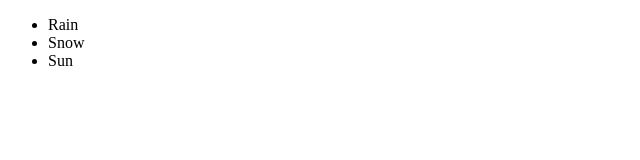
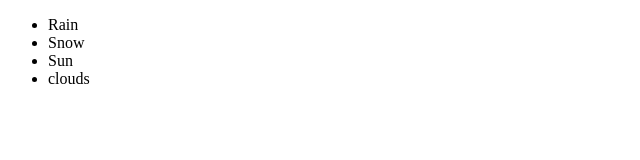
Before and after one commit to kieranscutt/My-first-github-repo, a plain HTML site: page index.html in a window 1280 px wide. Shown: the full height of the page, 0-640 px from the left. Drawn offline with Linux system fonts and the light colour scheme.

Commit message:
Added a fourth

```diff
--- a/index.html
+++ b/index.html
@@ -11,6 +11,7 @@
         <li>Rain</li>
         <li>Snow</li>
         <li>Sun</li>
+        <li>clouds</li>
     </ul>
 </body>
 </html>
```
